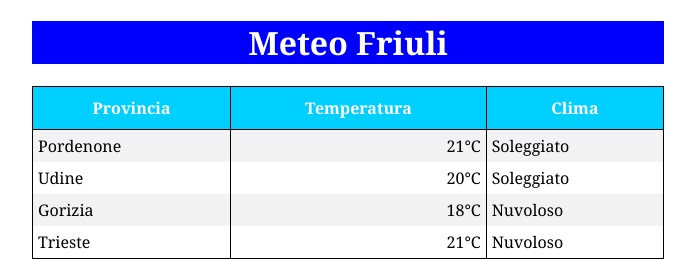
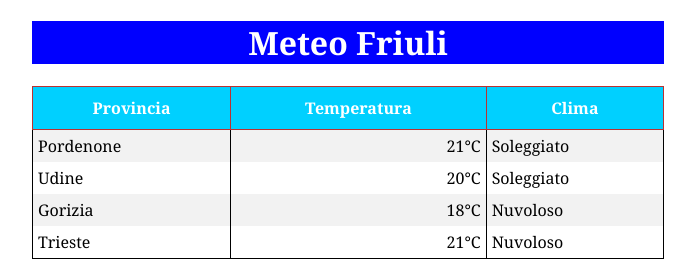
Before and after one commit to annute/wics-meteo, a plain HTML site: page index.html in a window 1280 px wide. Shown: the full height of the page, 292-987 px from the left. Drawn offline with Linux system fonts and the light colour scheme.

Commit message:
Ho cambiato il colore al bordo della tabella

```diff
--- a/style.css
+++ b/style.css
@@ -20,7 +20,7 @@ table {
 }
 
 th {
-    border: 1px solid black;
+    border: 1px solid rgb(187, 49, 49);
     padding: 10px;
     color:white;
     background-color: rgb(0, 208, 255);
```
